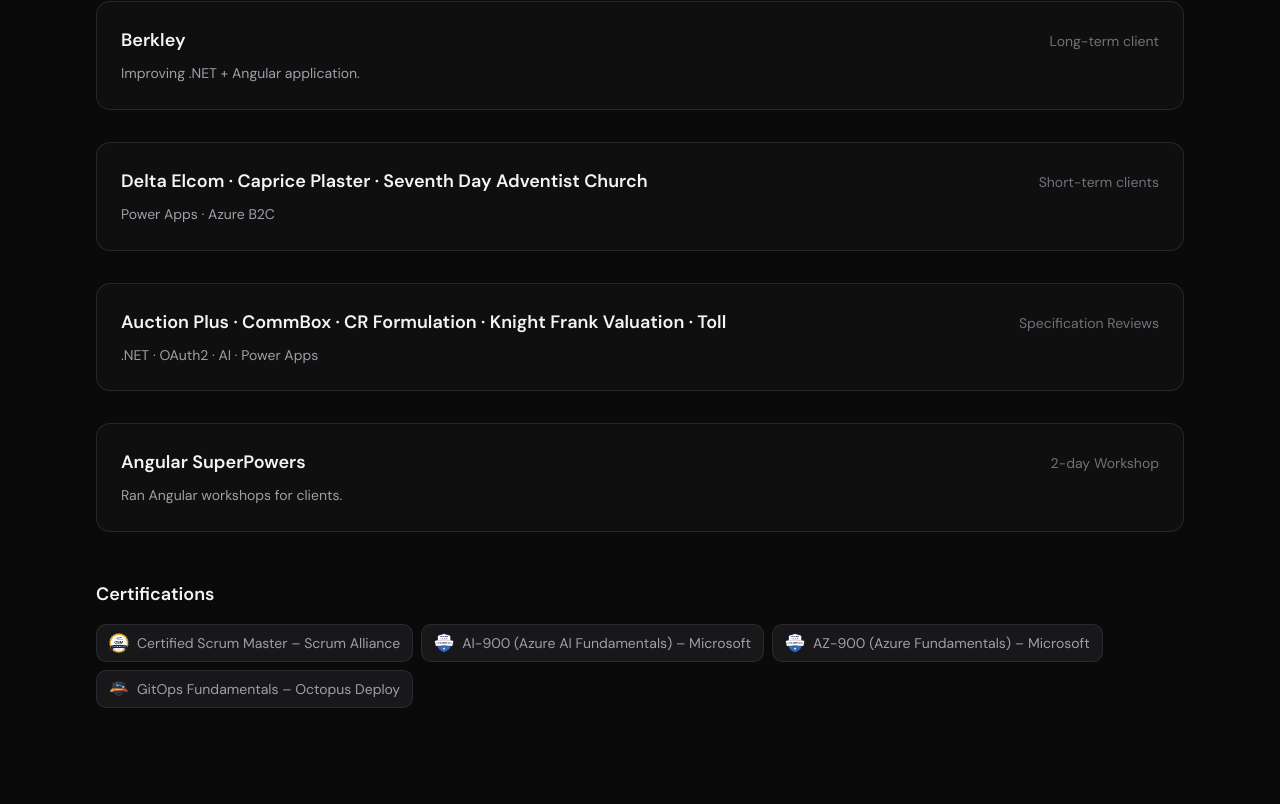
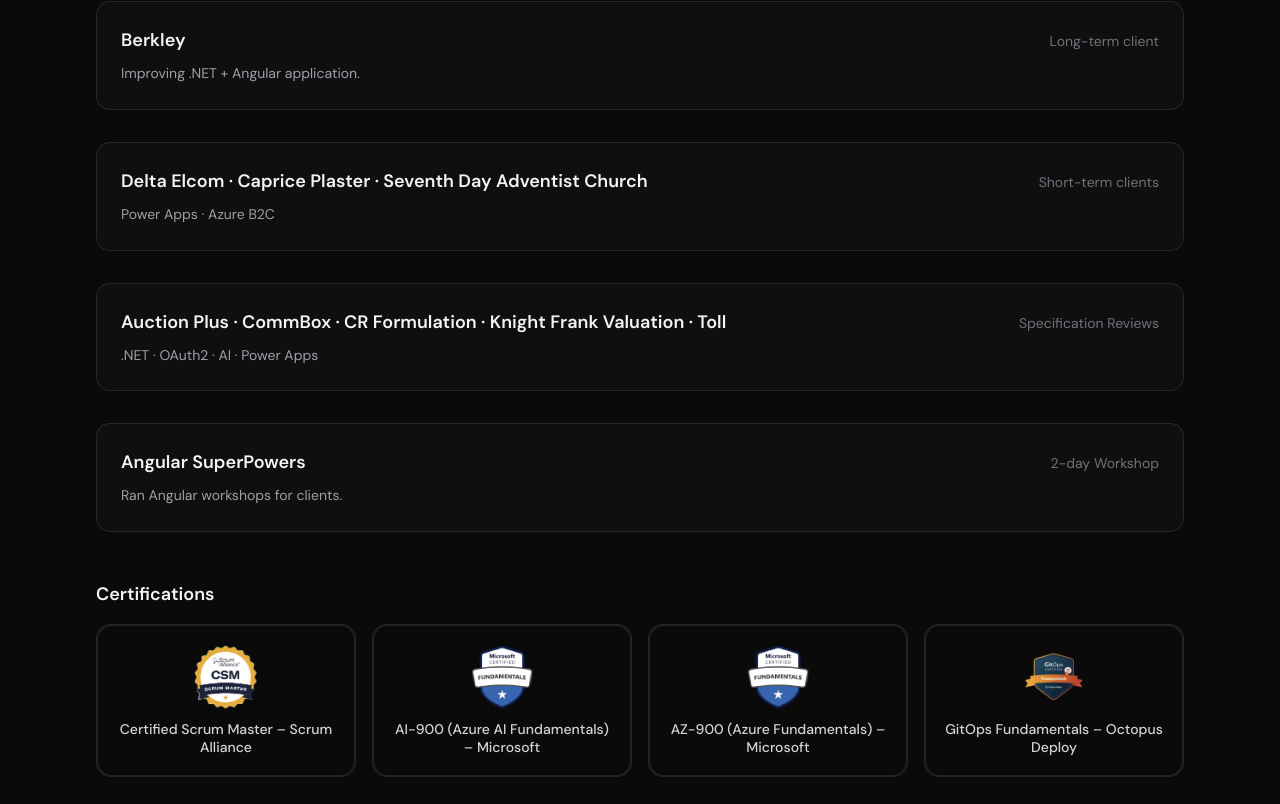
Before and after one commit to jeoffreyfischer/my-pro-resume, a React (Vite) app: page / in a window 1280 px wide. Shown: the part 1993-2797 px from the top of the page. Built offline with nearby package versions, Linux system fonts and the light colour scheme.

Commit message:
Improved certifications

```diff
--- a/src/components/sections/Projects.tsx
+++ b/src/components/sections/Projects.tsx
@@ -1,7 +1,11 @@
 import { motion } from "framer-motion";
+import { MagicCard } from "@/components/ui/magic-card";
+import { useTheme } from "@/hooks/useTheme";
 import { projects, certifications } from "@/data/resume";
 
 export function Projects() {
+  const { theme } = useTheme();
+  const isDark = theme === "dark";
   return (
     <section id="projects" className="section-pad">
       <div className="container-narrow">
@@ -39,28 +43,43 @@ export function Projects() {
           className="mt-12"
         >
           <h3 className="text-lg font-semibold text-zinc-900 dark:text-zinc-100 mb-4">Certifications</h3>
-          <ul className="flex flex-wrap gap-2">
-            {certifications.map((cert) => (
-              <li key={cert.name}>
+          <div className="grid grid-cols-1 sm:grid-cols-2 lg:grid-cols-4 gap-4">
+            {certifications.map((cert, i) => (
+              <motion.div
+                key={cert.name}
+                initial={{ opacity: 0, y: 12 }}
+                whileInView={{ opacity: 1, y: 0 }}
+                viewport={{ once: true }}
+                transition={{ delay: i * 0.05 }}
+              >
+                <MagicCard
+                  className="rounded-xl border border-zinc-200 dark:border-zinc-700/50 overflow-hidden h-full"
+                  gradientColor={isDark ? "rgba(255,255,255,0.12)" : "oklch(0.95 0 0 / 0.5)"}
+                  gradientFrom={isDark ? "#60a5fa" : "#3b82f6"}
+                  gradientTo={isDark ? "#a78bfa" : "#8b5cf6"}
+                >
                   <a
                     href={cert.url}
                     target="_blank"
                     rel="noopener noreferrer"
-                  className="inline-flex items-center gap-2 text-sm text-zinc-600 dark:text-zinc-400 bg-zinc-100 dark:bg-zinc-800/50 border border-zinc-200 dark:border-zinc-700/50 px-3 py-2 rounded-lg hover:bg-zinc-200 dark:hover:bg-zinc-700/50 hover:border-zinc-300 dark:hover:border-zinc-600 transition-colors"
+                    className="flex flex-col items-center gap-3 p-5 min-h-[120px] justify-center text-center hover:opacity-95 transition-opacity"
                   >
                     {cert.logoSrc && (
                       <img
                         src={cert.logoSrc}
                         alt=""
-                      className="size-5 shrink-0 object-contain"
+                        className="size-14 sm:size-16 object-contain shrink-0"
                         aria-hidden
                       />
                     )}
+                    <span className="text-sm font-medium text-zinc-700 dark:text-zinc-300 leading-tight">
                       {cert.name}
+                    </span>
                   </a>
-              </li>
+                </MagicCard>
+              </motion.div>
             ))}
-          </ul>
+          </div>
         </motion.div>
       </div>
     </section>
--- /dev/null
+++ b/src/components/ui/magic-card.tsx
@@ -0,0 +1,101 @@
+import React, { useCallback, useEffect } from "react"
+import { motion, useMotionTemplate, useMotionValue } from "motion/react"
+
+import { cn } from "@/lib/utils"
+
+interface MagicCardProps {
+  children?: React.ReactNode
+  className?: string
+  gradientSize?: number
+  gradientColor?: string
+  gradientOpacity?: number
+  gradientFrom?: string
+  gradientTo?: string
+}
+
+export function MagicCard({
+  children,
+  className,
+  gradientSize = 200,
+  gradientColor = "#262626",
+  gradientOpacity = 0.8,
+  gradientFrom = "#9E7AFF",
+  gradientTo = "#FE8BBB",
+}: MagicCardProps) {
+  const mouseX = useMotionValue(-gradientSize)
+  const mouseY = useMotionValue(-gradientSize)
+  const reset = useCallback(() => {
+    mouseX.set(-gradientSize)
+    mouseY.set(-gradientSize)
+  }, [gradientSize, mouseX, mouseY])
+
+  const handlePointerMove = useCallback(
+    (e: React.PointerEvent<HTMLDivElement>) => {
+      const rect = e.currentTarget.getBoundingClientRect()
+      mouseX.set(e.clientX - rect.left)
+      mouseY.set(e.clientY - rect.top)
+    },
+    [mouseX, mouseY]
+  )
+
+  useEffect(() => {
+    reset()
+  }, [reset])
+
+  useEffect(() => {
+    const handleGlobalPointerOut = (e: PointerEvent) => {
+      if (!e.relatedTarget) {
+        reset()
+      }
+    }
+
+    const handleVisibility = () => {
+      if (document.visibilityState !== "visible") {
+        reset()
+      }
+    }
+
+    window.addEventListener("pointerout", handleGlobalPointerOut)
+    window.addEventListener("blur", reset)
+    document.addEventListener("visibilitychange", handleVisibility)
+
+    return () => {
+      window.removeEventListener("pointerout", handleGlobalPointerOut)
+      window.removeEventListener("blur", reset)
+      document.removeEventListener("visibilitychange", handleVisibility)
+    }
+  }, [reset])
+
+  return (
+    <div
+      className={cn("group relative rounded-[inherit]", className)}
+      onPointerMove={handlePointerMove}
+      onPointerLeave={reset}
+      onPointerEnter={reset}
+    >
+      <motion.div
+        className="bg-border pointer-events-none absolute inset-0 rounded-[inherit] duration-300 group-hover:opacity-100"
+        style={{
+          background: useMotionTemplate`
+          radial-gradient(${gradientSize}px circle at ${mouseX}px ${mouseY}px,
+          ${gradientFrom},
+          ${gradientTo},
+          var(--border) 100%
+          )
+          `,
+        }}
+      />
+      <div className="bg-background absolute inset-px rounded-[inherit]" />
+      <motion.div
+        className="pointer-events-none absolute inset-px rounded-[inherit] opacity-0 transition-opacity duration-300 group-hover:opacity-100"
+        style={{
+          background: useMotionTemplate`
+            radial-gradient(${gradientSize}px circle at ${mouseX}px ${mouseY}px, ${gradientColor}, transparent 100%)
+          `,
+          opacity: gradientOpacity,
+        }}
+      />
+      <div className="relative">{children}</div>
+    </div>
+  )
+}
--- a/src/index.css
+++ b/src/index.css
@@ -173,7 +173,9 @@
   --sidebar-ring: oklch(0.708 0 0);
 }
 
-.dark {
+/* Dark theme: support both .dark class and data-theme="dark" (used by useTheme) */
+.dark,
+[data-theme="dark"] {
   --background: oklch(0.145 0 0);
   --foreground: oklch(0.985 0 0);
   --card: oklch(0.205 0 0);
```
Lines whose indentation alone changed are shown as unchanged.
